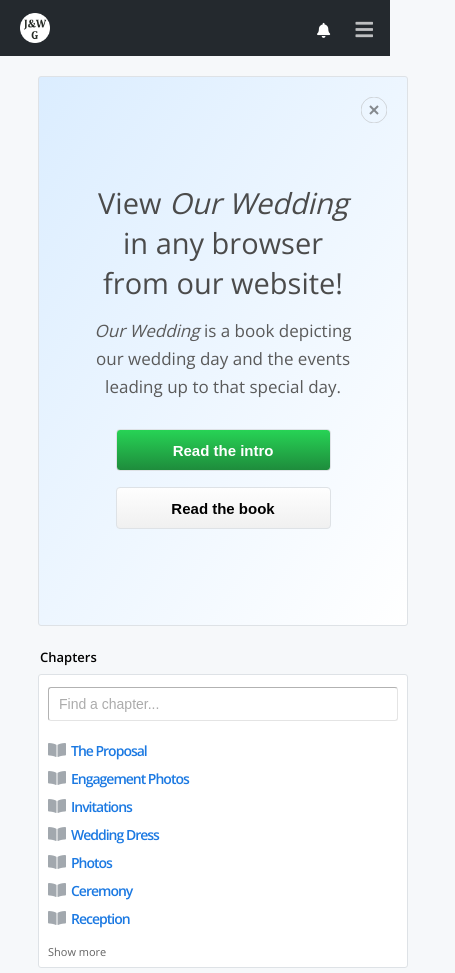
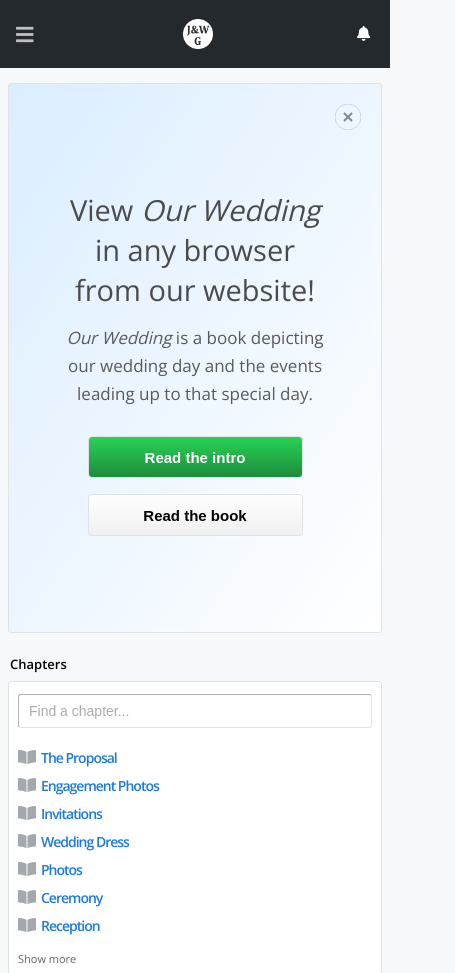
Before and after one commit to Jim88star/FFProject2, a plain HTML site: page index.html in a window 390 px wide. Shown: the top 973 px of the page, 455 px wide, since content can reach past the window. Drawn offline with nearby package versions, Linux system fonts and the light colour scheme.

Commit message:
cleanup files and improve responsiveness

```diff
--- a/index.html
+++ b/index.html
@@ -16,6 +16,9 @@
 <body>
   <nav>
     <div id="nav-background">
+      <div class="hamburger">
+        <i class="fas fa-bars"></i>
+      </div>
       <img id="logo" src="logo.png" alt="">
       <ul id="nav-selections">
         <li class="dropdown">
@@ -47,9 +50,6 @@
           <div class="block-hover2">
             <img id="married" src="married.jpg" alt="">
             <i id="carat2" class="fas fa-caret-down"></i>
-          </div>
-          <div class="hamburger">
-            <i class="fas fa-bars"></i>
           </div>
         </li>
       </ul>
--- a/style.css
+++ b/style.css
@@ -1,12 +1,13 @@
    body {
      background-color: rgb(246, 248, 250);
+     /* background-color: red; */
      font-family: 'Open Sans', sans-serif;
    }
 
    #nav-background {
      background-color: rgb(36, 41, 46);
      width: 100%;
-     height: 56px;
+     height: 64px;
    }
 
    #logo {
@@ -17,6 +18,20 @@
 
    nav #logo:hover {
      cursor: pointer;
+   }
+
+   .hamburger {
+     font-size: 20px;
+     color: red;
+     color: white;
+     float: left;
+     padding: 25px 42px;
+     display: none;
+   }
+
+   .hamburger:hover {
+     cursor: pointer;
+     color: rgb(190, 191, 193);
    }
 
    #nav-selections {
@@ -36,7 +51,7 @@
      width: 300px;
      height: 28px;
      margin-right: 30px;
-     bottom: 44px;
+     bottom: 40px;
      border: none;
      border-radius: 4px;
      cursor: pointer;
@@ -49,7 +64,7 @@
      min-width: 400px;
      box-shadow: 0px 8px 16px 0px rgba(0, 0, 0, 0.2);
      z-index: 1;
-     top: -18px;
+     top: -12px;
    }
 
    .dropdown-content a {
@@ -183,58 +198,56 @@
      color: rgb(175, 175, 175);
    }
 
-   .hamburger {
-     font-size: 20px;
-     color: red;
-     color: rgb(190, 191, 193);
-     float: right;
-     position: relative;
-     bottom: 75px;
-     left: 138px;
-     display: none;
-   }
+   @media (max-width: 1012px) {
+     #nav-background {
+       height: 68px;
+     }
 
-   .hamburger:hover {
-     cursor: pointer;
-   }
+     #logo {
+       position: relative;
+       left: 32%;
+       top: 6px;
+     }
 
-   @media (max-width: 1011px) {
-     #nav-background {
-       height: 56px;
-     }
-     #logo {
-       margin: 13px 40px;
-     }
      .dropdown {
        display: none;
      }
+
      .nav-item {
        display: none;
      }
+
      .fa-bell {
-       bottom: 35px;
-       right: 80px;
+       bottom: 31px;
+       right: 35px;
      }
+
      .block-hover1 {
        display: none;
      }
+
      p.plus {
        display: none;
      }
+
      #carat1 {
        display: none;
      }
+
      .block-hover2 {
        display: none;
      }
+
      #married {
        display: none;
      }
+
      #carat2 {
        display: none;
      }
+
      .hamburger {
-       bottom: 38px;
+       bottom: 34px;
        left: -28px;
        display: contents;
        display: inline;
@@ -243,14 +256,17 @@
 
    @media (max-width: 543px) {
      #logo {
-       margin: 13px 20px;
+       left: 30%;
      }
+
      .fa-bell {
-       bottom: 35px;
-       right: 60px;
+       bottom: 32px;
+       right: 20px;
      }
+
      .hamburger {
-       left: -4px;
+       padding: 25px 16px;
+
      }
    }
 
@@ -340,7 +356,7 @@
    }
 
    .sect2 {
-     margin: 16px 8px 8px 8px;
+     margin: 23px 8px 8px 8px;
      border-style: solid;
      border-width: 1px;
      border-color: rgb(222, 226, 230);
@@ -567,7 +583,7 @@
    }
 
    .sect5 {
-     margin: 20px 10px;
+     margin: 40px 10px;
      border: none;
      background-color: transparent;
    }
@@ -587,40 +603,53 @@
 
    .flex-container-main {
      display: flex;
-     width: 99%;
+     width: 98%;
      position: relative;
      bottom: 60px;
    }
 
    .sect1 {
-     width: 43%;
+     width: 300px;
+     position: relative;
+     top: 8px;
    }
 
    .flex-container-sub {
-     width: 100%;
+     width: 50%;
      display: flex;
      flex-direction: column;
    }
 
    .sect5 {
-     width: 46%;
+     width: 22%;
+   }
+
+   @media(max-width:1417px) {
+     .sect1 {
+       width: 21%;
+     }
    }
 
    @media (max-width: 1012px) {
      .flex-container-main {
        position: absolute;
        top: 60px;
+       width: 100%;
      }
+
      .sect5 {
        display: none;
      }
+
      .sect1 {
-       width: 43%;
+       width: 32%;
      }
+
      .flex-container-sub {
-       width: 57%;
+       width: 68%;
        margin: 0 30px;
      }
+
      .sect4header {
        display: none;
        width: 0;
@@ -631,22 +660,32 @@
      .sect1 {
        display: none;
      }
+
      .sect1-dup-header {
        display: block;
        margin-top: 7px;
        padding: 10px;
      }
+
      .sect1-dup {
        display: block;
-       margin: 0px 8px 0 8px;
+       margin: 0px 8px;
        padding: 3px 9px 9px 9px;
-       border-style: solid;
-       border-width: 1px;
-       border-color: rgb(222, 226, 230);
-       border-radius: 3px;
-       background-color: rgb(255, 255, 255);
      }
+
      .flex-container-sub {
        width: 100%;
      }
    }
+
+   @media(max-width:543px) {
+     .flex-container-sub {
+       margin: 0 10px;
+     }
+   }
+
+   @media(max-width:448px) {
+     .flex-container-sub {
+       margin: 0;
+     }
+   }
```
